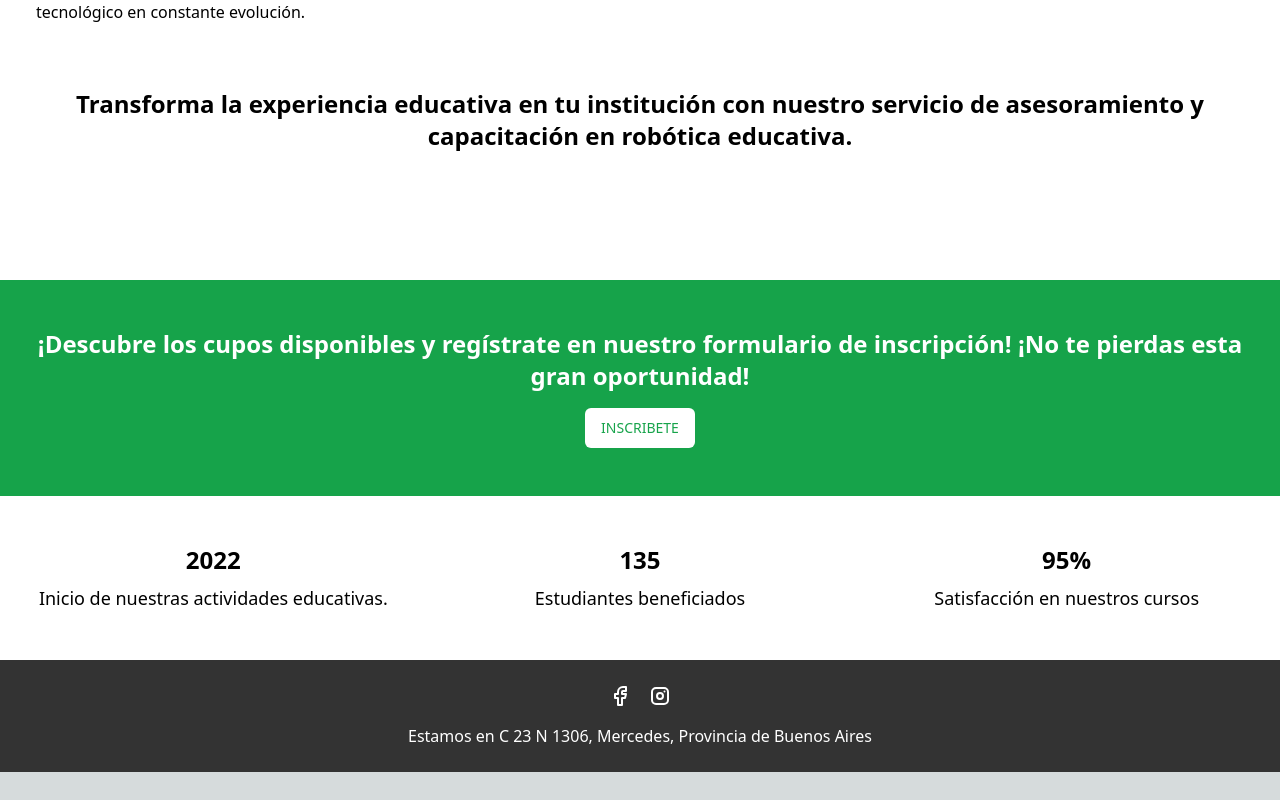
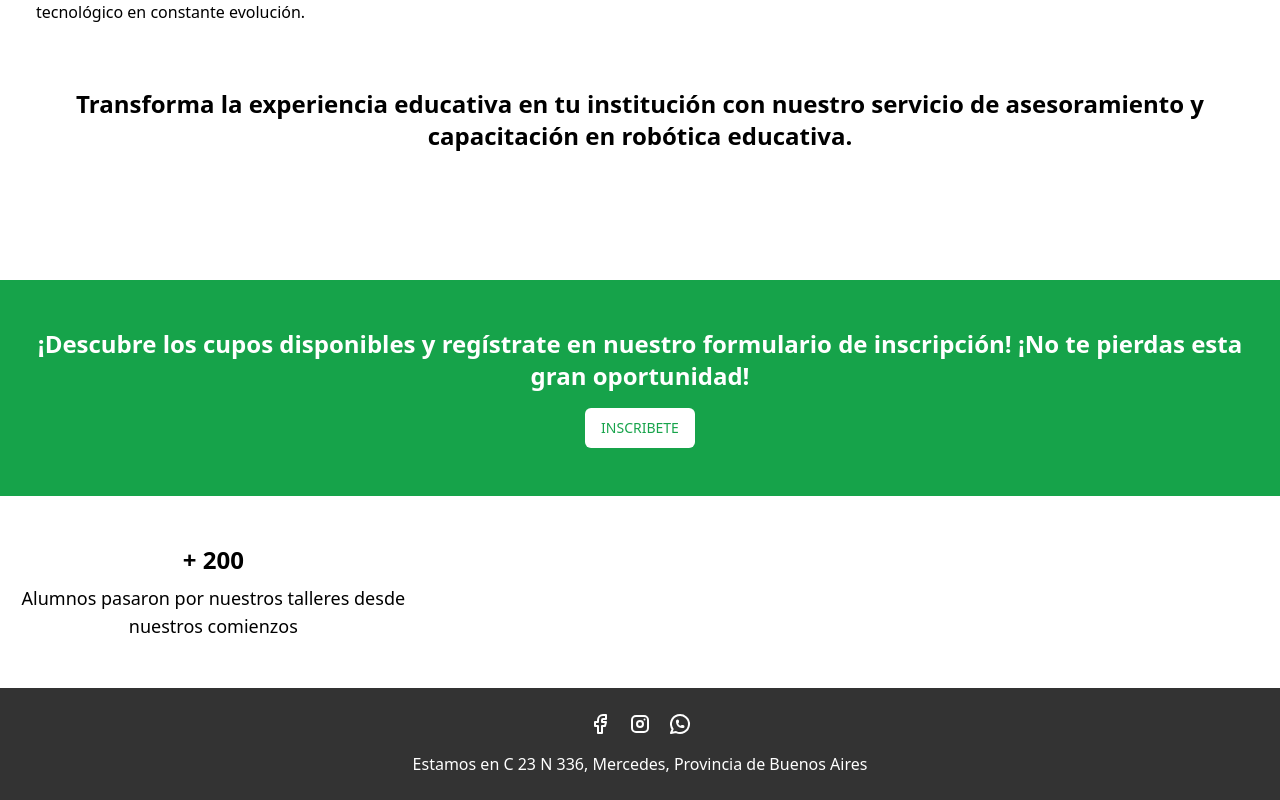
Before and after one commit to alexmp2602/iabot-v2, a Next.js app: page /Capacitaciones in a window 1280 px wide. Shown: the part 1518-2318 px from the top of the page. Before the commit the page ends 2290 px from the top, so only its background shows below. Built offline with nearby package versions, Linux system fonts and the light colour scheme.

Commit message:
Update page content and footer icons

```diff
--- a/src/app/Acerca-de/page.tsx
+++ b/src/app/Acerca-de/page.tsx
@@ -5,7 +5,7 @@ export default function About() {
         <h2 className="text-4xl font-bold mb-4">ACERCA DE</h2>
         <h1 className="text-6xl font-bold mb-4">IA BOT</h1>
         <p className="text-xl font-semibold">
-          CONOCE MÁS SOBRE NUESTRA MISIÓN, VISIÓN Y VALORES
+          CONOCE MÁS SOBRE NOSOTROS
         </p>
       </header>
       <main>
--- a/src/app/Capacitaciones/page.tsx
+++ b/src/app/Capacitaciones/page.tsx
@@ -4,7 +4,7 @@ import { CardContent, Card } from "@/components/ui/card";
 export default function Component() {
   return (
     <div className="bg-white">
-      <header className="text-center py-20 bg-[#d9e778]">
+      <header className="text-black text-center py-20 px-4 bg-[#d9e778]">
         <h2 className="text-4xl font-bold mb-4">Capacitaciones</h2>
         <p className="text-xl font-semibold">
           Transforma la Educación con Nuestro Servicio de Asesoramiento y
@@ -12,7 +12,7 @@ export default function Component() {
         </p>
       </header>
       <main>
-        <section className="py-20">
+        <section className="text-black py-20">
           <div className="container mx-auto px-4">
             <p className="text-xl text-center mb-20">
               En IABOT nos enorgullece ofrecer un servicio integral de
--- a/src/app/page.tsx
+++ b/src/app/page.tsx
@@ -1,6 +1,13 @@
-import { CardTitle, CardDescription, CardHeader, CardContent, CardFooter, Card } from "@/components/ui/card"
-import { Button } from "@/components/ui/button"
-import Image from "next/image"
+import {
+  CardTitle,
+  CardDescription,
+  CardHeader,
+  CardContent,
+  CardFooter,
+  Card,
+} from "@/components/ui/card";
+import { Button } from "@/components/ui/button";
+import Image from "next/image";
 
 interface SvgProps extends React.SVGProps<SVGSVGElement> {}
 
@@ -10,21 +17,38 @@ export default function Index() {
       <header className="text-center py-20 bg-[#d9e778]">
         <h2 className="text-4xl font-bold mb-4">BIENVENIDOS A</h2>
         <h1 className="text-6xl font-bold mb-4">IA BOT</h1>
-        <p className="text-xl font-semibold">ROBÓTICA EDUCATIVA Y CAPACITACIONES PARA DOCENTES</p>
+        <p className="text-xl font-semibold">ROBÓTICA EDUCATIVA</p>
       </header>
       <main>
-        <section className="py-20">
-          <div className="container mx-auto px-4">
-          <h3 className="text-3xl font-bold text-center mb-12">Recursos Didácticos y Capacitaciones</h3>
+        <section className="py-16">
+          <div className="container mx-auto px-6">
+            <p className="mb-20 text-pretty text-center">
+              En IABOT, nos sumergimos en el emocionante mundo de la Robótica
+              Educativa con los innovadores kits de la reconocida marca LEGO,
+              líder en la industria. Estos kits no solo permiten a los alumnos
+              dar rienda suelta a su creatividad, sino también desarrollar
+              habilidades fundamentales a medida que construyen y programan
+              robots. Nuestra misión es cultivar destrezas clave para el futuro
+              de los alumnos mediante clases educativas de alta calidad,
+              aprovechando los recursos pedagógicos e innovadores de LEGO
+              EDUCATION como nuestra herramienta principal.
+            </p>
+            <h3 className="text-3xl font-bold text-center mb-12">
+              Recursos Didácticos y Capacitaciones
+            </h3>
             <div className="grid grid-cols-1 md:grid-cols-3 gap-8">
               <Card className="w-full">
                 <CardHeader>
-                  <CardTitle>Curso Básico</CardTitle>
-                  <CardDescription>Aprende los fundamentos de la robótica educativa.</CardDescription>
+                  <CardTitle>
+                    Introducción a la Robótica con LEGO WeDo 2.0
+                  </CardTitle>
+                  <CardDescription>
+                    Requisitos: Tener entre 6 y 12 años de edad.
+                  </CardDescription>
                 </CardHeader>
                 <CardContent>
                   <Image
-                    alt="Curso Básico"
+                    alt="Introducción a la Robótica con LEGO WeDo 2.0"
                     height="200"
                     src="/placeholder.svg"
                     style={{
@@ -41,12 +65,41 @@ export default function Index() {
               </Card>
               <Card className="w-full">
                 <CardHeader>
-                  <CardTitle>Curso de Verano</CardTitle>
-                  <CardDescription>Disfruta aprendiendo robótica en verano.</CardDescription>
+                  <CardTitle>
+                    Robótica avanzada con LEGO Spike Essential
+                  </CardTitle>
+                  <CardDescription>
+                    Requisitos: 1er año secundario o Introducción a Robótica con
+                    LEGO WeDo 2.0.
+                  </CardDescription>
                 </CardHeader>
                 <CardContent>
                   <Image
-                    alt="Curso de Verano"
+                    alt="Robótica avanzada con LEGO Spike Essential"
+                    height="200"
+                    src="/placeholder.svg"
+                    style={{
+                      aspectRatio: "300/200",
+                      objectFit: "cover",
+                    }}
+                    width="300"
+                  />
+                </CardContent>
+                <CardFooter className="flex justify-between">
+                  <Button variant="outline">Más Info</Button>
+                  <Button>Inscribirse</Button>
+                </CardFooter>
+              </Card>
+              <Card className="w-full">
+                <CardHeader>
+                  <CardTitle>Robótica experta con LEGO Spike Prime</CardTitle>
+                  <CardDescription>
+                    Requisitos: Robótica avanzada con LEGO Spike Essential.{" "}
+                  </CardDescription>
+                </CardHeader>
+                <CardContent>
+                  <Image
+                    alt="Robótica experta con LEGO Spike Prime"
                     height="200"
                     src="/placeholder.svg"
                     style={{
@@ -64,7 +117,10 @@ export default function Index() {
               <Card className="w-full">
                 <CardHeader>
                   <CardTitle>Capacitación para Docentes</CardTitle>
-                  <CardDescription>Capacitación especializada para docentes de otras escuelas.</CardDescription>
+                  <CardDescription>
+                    Capacitación y asesoramiento especializado para docentes de
+                    instituciones
+                  </CardDescription>
                 </CardHeader>
                 <CardContent>
                   <Image
@@ -81,9 +137,8 @@ export default function Index() {
                 <CardFooter className="flex justify-between">
                   <Button variant="outline">Más Info</Button>
                   <a href="/Inscripcion">
-                  <Button>Inscribirse</Button>
+                    <Button>Inscribirse</Button>
                   </a>
-
                 </CardFooter>
               </Card>
             </div>
@@ -91,5 +146,5 @@ export default function Index() {
         </section>
       </main>
     </div>
-  )
+  );
 }
--- a/src/components/Data.tsx
+++ b/src/components/Data.tsx
@@ -5,18 +5,10 @@ export default function Data() {
         <div className="container mx-auto px-4 text-center">
           <div className="grid grid-cols-1 md:grid-cols-3 gap-8">
             <div>
-              <h5 className="text-2xl font-bold mb-2">2022</h5>
+              <h5 className="text-2xl font-bold mb-2">+ 200</h5>
               <p className="text-lg">
-                Inicio de nuestras actividades educativas.
+                Alumnos pasaron por nuestros talleres desde nuestros comienzos
               </p>
-            </div>
-            <div>
-              <h5 className="text-2xl font-bold mb-2">135</h5>
-              <p className="text-lg">Estudiantes beneficiados</p>
-            </div>
-            <div>
-              <h5 className="text-2xl font-bold mb-2">95%</h5>
-              <p className="text-lg">Satisfacción en nuestros cursos</p>
             </div>
           </div>
         </div>
--- a/src/components/Footer.tsx
+++ b/src/components/Footer.tsx
@@ -1,5 +1,6 @@
 import InstagramIcon from "./icons/Instagram";
 import FacebookIcon from "./icons/Facebook";
+import WhatsappIcon from "./icons/Whatsapp";
 
 interface SvgProps extends React.SVGProps<SVGSVGElement> {}
 
@@ -8,14 +9,29 @@ export default function Footer() {
     <footer className="bg-[#333333] text-white py-6">
       <div className="container mx-auto px-4 text-center">
         <div className="flex justify-center space-x-4 mb-4">
-        <a href="https://www.facebook.com/iabot.robotica/" target="_blank" rel="noopener noreferrer">
-          <FacebookIcon />
+          <a
+            href="https://www.facebook.com/iabot.robotica/"
+            target="_blank"
+            rel="noopener noreferrer"
+          >
+            <FacebookIcon />
           </a>
-          <a href="https://www.instagram.com/iabot.robotica/" target="_blank" rel="noopener noreferrer">
-          <InstagramIcon />
+          <a
+            href="https://www.instagram.com/iabot.robotica/"
+            target="_blank"
+            rel="noopener noreferrer"
+          >
+            <InstagramIcon />
+          </a>
+          <a
+          href="https://api.whatsapp.com/send?phone=5492324468366&text=Hola,%20%C2%BFc%C3%B3mo%20est%C3%A1s?%20%F0%9F%98%8A%20Estamos%20interesados%20en%20inscribir%20a%20nuestros%20hijos%20en%20los%20talleres%20de%20rob%C3%B3tica.%20%C2%BFPodr%C3%ADas%20proporcionarnos%20informaci%C3%B3n%20sobre%20los%20cupos%20disponibles?%20%C2%A1Agradecemos%20su%20ayuda!"
+            target="_blank"
+            rel="noopener noreferrer"
+          >
+            <WhatsappIcon />
           </a>
         </div>
-        <p>Estamos en C 23 N 1306, Mercedes, Provincia de Buenos Aires</p>
+        <p>Estamos en C 23 N 336, Mercedes, Provincia de Buenos Aires</p>
       </div>
     </footer>
   );
--- /dev/null
+++ b/src/components/icons/Whatsapp.tsx
@@ -0,0 +1,19 @@
+export default function WhatsappIcon() {
+return (
+<svg
+  xmlns="http://www.w3.org/2000/svg"
+  className="icon icon-tabler icon-tabler-brand-whatsapp"
+  width="24"
+  height="24"
+  viewBox="0 0 24 24"
+  stroke-width="2"
+  stroke="currentColor"
+  fill="none"
+  stroke-linecap="round"
+  stroke-linejoin="round"
+>
+  <path stroke="none" d="M0 0h24v24H0z" fill="none" />
+  <path d="M3 21l1.65 -3.8a9 9 0 1 1 3.4 2.9l-5.05 .9" />
+  <path d="M9 10a.5 .5 0 0 0 1 0v-1a.5 .5 0 0 0 -1 0v1a5 5 0 0 0 5 5h1a.5 .5 0 0 0 0 -1h-1a.5 .5 0 0 0 0 1" />
+</svg>)
+}
```
